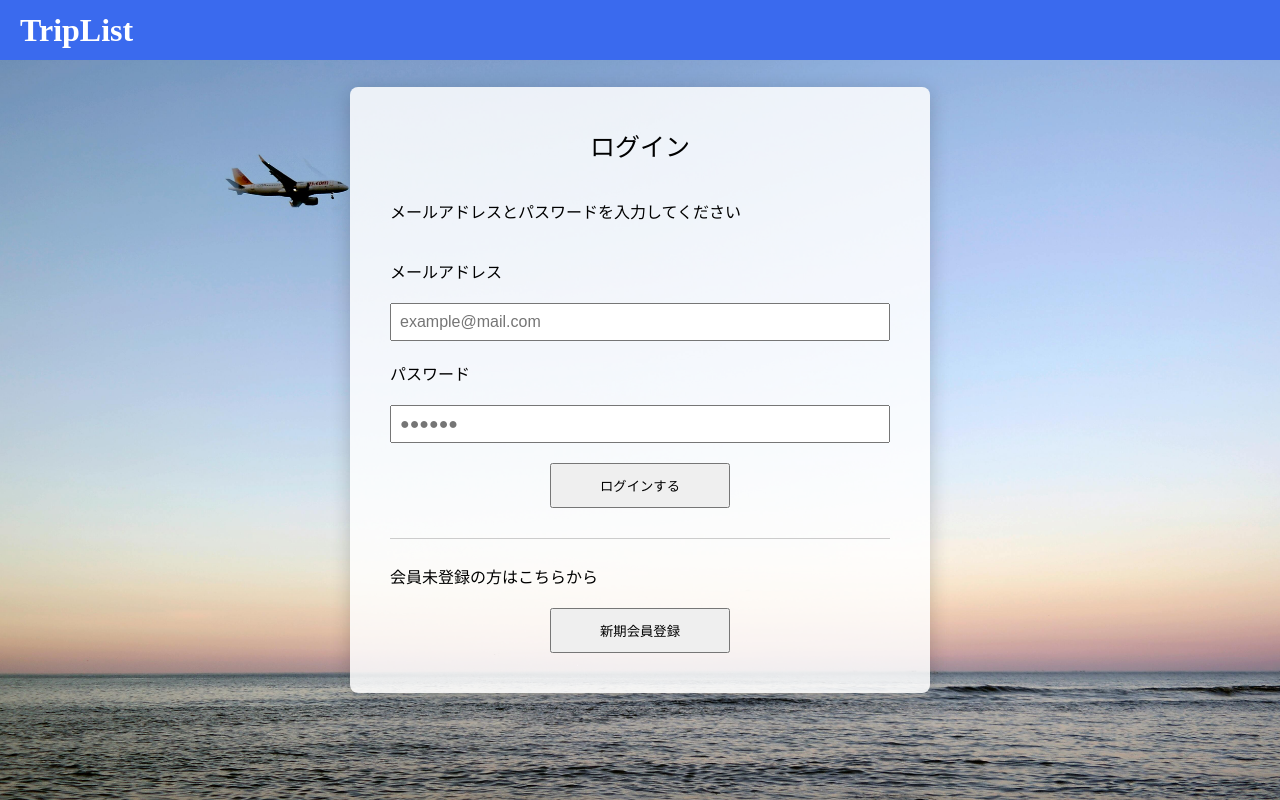
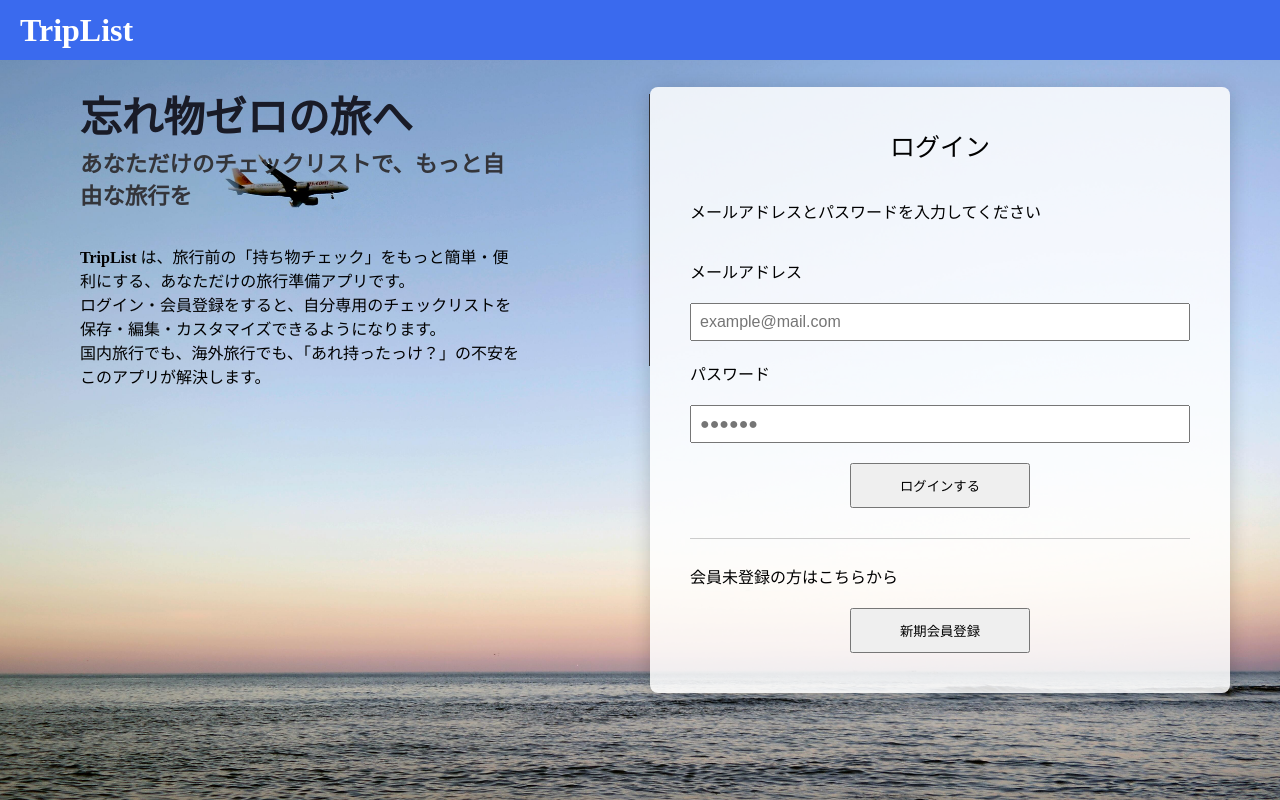
Before and after one commit to tea35/tripList, a React (Create React App) app in the folder frontend/: page /login in a window 1280 px wide. Built offline with nearby package versions, Linux system fonts and the light colour scheme.

Commit message:
fix Checklist&&Login&&Register

```diff
--- a/frontend/src/pages/checklist/Checklist.css
+++ b/frontend/src/pages/checklist/Checklist.css
@@ -33,8 +33,10 @@ html, body {
   flex-direction: column;
   gap: 20px;
   width: 500px;
+  height: 600px;
   background-color: rgba(255, 255, 255, 0.85);
   padding: 40px;
+  padding-left: 100px;
   border-radius: 8px;
   box-shadow: 0px 4px 20px rgba(0, 0, 0, 0.2);
 }
@@ -60,6 +62,7 @@ html, body {
   padding: 15px;
   width: 400px;
   border-radius: 8px;
+  overflow-y: scroll;
 }
 
 .checkList ul {
--- a/frontend/src/pages/checklist/Checklist.jsx
+++ b/frontend/src/pages/checklist/Checklist.jsx
@@ -11,7 +11,28 @@ export default function Checklist() {
     { name: "着替え", checked: false, quantity: 2 },
     { name: "下着", checked: false, quantity: 2 },
     { name: "コンタクト", checked: false, quantity: 2 },
-    { name: "充電器", checked: false, quantity: 1 },
+    { name: "コンタクトケース", checked: false, quantity: 1 },
+    { name: "洗浄液", checked: false, quantity: 1 },
+    { name: "メガネ", checked: false, quantity: 1 },
+    { name: "イヤホン", checked: false, quantity: 1 },
+    { name: "メイク道具", checked: false, quantity: 1 },
+    { name: "スキンケア用品", checked: false, quantity: 1 },
+    { name: "スマホ充電器", checked: false, quantity: 1 },
+    { name: "イヤホン充電器", checked: false, quantity: 1 },
+    { name: "おやつ", checked: false, quantity: 1 },
+    { name: "ヘアアイロン", checked: false, quantity: 1 },
+    { name: "チケット", checked: false, quantity: 2 },
+    { name: "パスポート", checked: false, quantity: 1 },
+    { name: "パスポートのコピー", checked: false, quantity: 1 },
+    { name: "エコバック", checked: false, quantity: 1 },
+    { name: "歯ブラシ", checked: false, quantity: 1 },
+    { name: "モバイルバッテリー", checked: false, quantity: 1 },
+    { name: "傘", checked: false, quantity: 1 },
+    { name: "カメラ", checked: false, quantity: 1 },
+    { name: "バック", checked: false, quantity: 1 },
+    { name: "パジャマ", checked: false, quantity: 1 },
+    { name: "現金", checked: false, quantity: 1 },
+    { name: "カード", checked: false, quantity: 1 }
 
   ]);
 
@@ -65,6 +86,7 @@ export default function Checklist() {
     <div>
       <div className="headerBar">
         <h1>TripList</h1>
+
       </div>
 
       <div className="checklistBackground" style={{ backgroundImage: 'url("/sample2.png")' }}>
@@ -90,11 +112,11 @@ export default function Checklist() {
                     <div className="quantityChange"> {/*数量変更*/}
                       {item.quantity > 1 && (
                         <div >
-                          <button onClick={() => handleQuantityChange(idx, item.quantity - 1)} disabled={item.quantity <= 1}>-</button>
-                          <span className="quantityItem">{item.quantity}個</span>
+                          <span className="quantityItem">× {item.quantity}</span>
+                          <button className="minusButton" onClick={() => handleQuantityChange(idx, item.quantity - 1)} disabled={item.quantity <= 1}>-</button> {/*-ボタン*/}
                         </div>
                       )}
-                      <button onClick={() => handleQuantityChange(idx, item.quantity + 1)}>+</button>
+                      <button className="plusButton" onClick={() => handleQuantityChange(idx, item.quantity + 1)}>+</button> {/*+ボタン*/}
 
                       <button className="deleteButton" onClick={() => handleDelete(idx)}>削除</button>
                     </div>
--- a/frontend/src/pages/login/Login.css
+++ b/frontend/src/pages/login/Login.css
@@ -38,20 +38,44 @@ html, body {
     box-sizing: border-box;
 }
 
-/*
 .loginLeft {
-    flex: 1;
+    flex: 1.2;
+    display: flex;
+    padding-bottom: 400px;
+    padding-left: 80px;
+    align-items: center;
 }
-*/
+
+
+.mainTitle {
+    font-size: 2.6em;
+    margin-bottom: -0.4em;
+    color:#191b27
+}
+
+.subTitle {
+    font-size: 1.4em;
+    margin-bottom: 1.5em;
+    color:#34353a
+}
+
+
 
 .loginRight {
     flex: 1;
     display: flex;
     justify-content: center;
     align-items: center;
-    padding-bottom: 80px
+    padding-bottom: 80px;
+    padding-right: 50px;
 }
 
+.divider_ver {
+    width: 1px;
+    height: 80%;
+    background-color: #34353a;
+    margin-left: 130px;
+}
 
 .loginBox {
     display: flex;
--- a/frontend/src/pages/login/Login.jsx
+++ b/frontend/src/pages/login/Login.jsx
@@ -22,7 +22,21 @@ export default function Login() {
         style={{ backgroundImage: 'url("/sample2.png")' }}
       >
         <div className="loginForm">
-          <div className="loginLeft"></div>
+          <div className="loginLeft">
+            <div className="welcomeMsg">
+              <h1 className="mainTitle">忘れ物ゼロの旅へ</h1>
+              <h2 className="subTitle">あなただけのチェックリストで、もっと自由な旅行を</h2>
+
+              <section>
+                <p>
+                  <strong>TripList</strong> は、旅行前の「持ち物チェック」をもっと簡単・便利にする、あなただけの旅行準備アプリです。<br></br>
+                  ログイン・会員登録をすると、自分専用のチェックリストを保存・編集・カスタマイズできるようになります。<br></br>
+                  国内旅行でも、海外旅行でも、「あれ持ったっけ？」の不安をこのアプリが解決します。
+                </p>
+              </section>
+            </div>
+            <div className="divider_ver"></div>
+          </div>
 
           <div className="loginRight">
             <form className="loginBox" onSubmit={(e) => handleClick(e)}>
--- a/frontend/src/pages/register/Register.css
+++ b/frontend/src/pages/register/Register.css
@@ -39,19 +39,34 @@ html, body {
     box-sizing: border-box;
 }
 
-/*
 .registerLeft {
-    flex: 1;
+    flex: 1.2;
+    display: flex;
+    padding-bottom: 400px;
+    padding-left: 80px;
+    align-items: center;
 }
-*/
+
+.mainTitle {
+    font-size: 2.6em;
+    margin-bottom: -0.4em;
+    color:#191b27
+}
+
+.subTitle {
+    font-size: 1.4em;
+    margin-bottom: 1.5em;
+    color:#34353a
+}
+
 
 .registerRight {
     flex: 1;
     display: flex;
     justify-content: center;
     align-items: center;
-    padding-bottom: 80px
-
+    padding-bottom: 80px;
+    padding-right: 50px;
 
 }
 
--- a/frontend/src/pages/register/Register.jsx
+++ b/frontend/src/pages/register/Register.jsx
@@ -44,7 +44,21 @@ export default function Register() {
         style={{ backgroundImage: 'url("/sample2.png")' }}
       >
         <div className="registerForm">
-          <div className="registerLeft"></div>
+          <div className="registerLeft">
+            <div className="welcomeMsg">
+              <h1 className="mainTitle">忘れ物ゼロの旅へ</h1>
+              <h2 className="subTitle">あなただけのチェックリストで、もっと自由な旅行を</h2>
+
+              <section>
+                <p>
+                  <strong>TripList</strong> は、旅行前の「持ち物チェック」をもっと簡単・便利にする、あなただけの旅行準備アプリです。<br></br>
+                  ログイン・会員登録をすると、自分専用のチェックリストを保存・編集・カスタマイズできるようになります。<br></br>
+                  国内旅行でも、海外旅行でも、「あれ持ったっけ？」の不安をこのアプリが解決します。
+                </p>
+              </section>
+            </div>
+            <div className="divider_ver"></div>
+          </div>
 
           <div className="registerRight">
             <form className="registerBox" onSubmit={(e) => handleClick(e)}>
```
